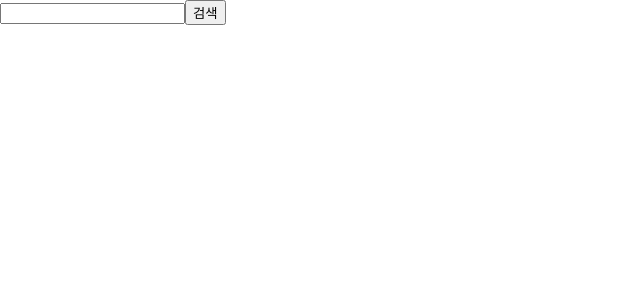
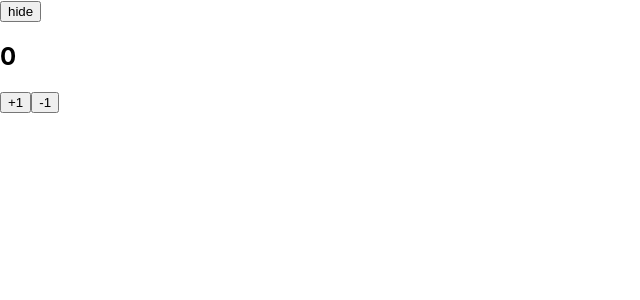
Before and after one commit to chanwoogood/20230308_front-end, a React (Create React App) app in the folder learn-react/: page / in a window 1280 px wide. Shown: the top 300 px of the page, without its empty margins (0-640 px from the left). Built offline with nearby package versions, Linux system fonts and the light colour scheme.

Commit message:
10. useState를 통한 상태 관리

```diff
--- a/learn-react/src/App.js
+++ b/learn-react/src/App.js
@@ -1,25 +1,9 @@
-export default function toolbar() {
-  // 검색 중... => handleSubmit 함수 작성하기. 새로고침 x
-  function handleSubmit(e) {
-    e.preventDefault(); //요소의 기본 기능을 실행하지 않는다.
-    alert("검색 중 ...");
-  }
+import Counter from "./components/Counter";
+
+export default function App() {
   return (
-    <form onSubmit={handleSubmit}>
-      <input />
-      <button>검색</button>
-    </form>
+    <div>
+      <Counter />
+    </div>
   );
 }
-
-/*
-   이벤트 처리
-     - 요소의 on 접두사로 시작하는 이벤트 속성에 함수를 전달한다.
-       => 속성명은 카멜케이스를 사용한다.
-       => 함수 자체를 전달해야 하고, 함수 호출을 하면 안된다.
-       => 인자를 전달하는 등 함수를 호출해야 하는 형태라면, 익명 함수 내에서 함수를 호출한다.
-     - props 객체를 통해서 하위 컴포넌트에 전달할 수 있다.
-     - 하위 요소에서 상위 요소로 같은 이벤트는 전파된다.
-       => e.stopPropagation()을 사용하면 상위 요소로 이벤트 전파를 하지않는다.
-     - form 태그와 같이 태그의 특수한 기능을 실행하지 않고자 할 때는 e.preventDefault()를 사용한다.
-*/
--- /dev/null
+++ b/learn-react/src/components/Counter.jsx
@@ -0,0 +1,36 @@
+import { useState } from "react";
+
+export default function Counter() {
+  const [count, setCount] = useState(0);
+  const [hide, setHide] = useState(false);
+
+  const handleCount = (num) => {
+    setCount(count + num);
+  };
+  const handleHide = () => {
+    setHide(!hide);
+  };
+
+  return (
+    <div>
+      <button onClick={handleHide}>{hide ? "show" : "hide"}</button>
+      {hide || <h2>{count}</h2>}
+      <button onClick={() => handleCount(1)}>+1</button>
+      <button onClick={() => handleCount(-1)}>-1</button>
+    </div>
+  );
+}
+
+/*
+   상태(state) 관리
+     - 컴포넌트 내에서 지역 변수를 사용할 때 두가지 문제가 있다.
+       1) 지역 변수의 값을 변경해도 재렌더링이 일어나지 않는다.
+       2) 렌더링이 다시 일어나면 함수를 다시 호출하는 것이기 때문에, 기존의 변수값을 기억하지 않는다.
+
+     - 컴포넌트에는 상태를 만들 수 있는데, 이 상태가 업데이트가 일어나면 렌더링이 다시 일어난다.
+     - useState라는 리액트 훅을 통해서 컴포넌트의 상태를 만들 수 있다.
+         => 배열에 두개의 값이 반환되는데, 첫번째는 상태값, 두번째는 상태 업데이트 함수가 반환된다.
+         => 배열 비구조화 할당을 통해 간편하게 사용할 수 있다.
+     - 같은 컴포넌트가 여러개 렌더링 될 때, 각자 별개의 상태를 가진다.
+     - 하나의 컴포넌트가 여러개의 상태를 가질 수 있다.
+*/
```
